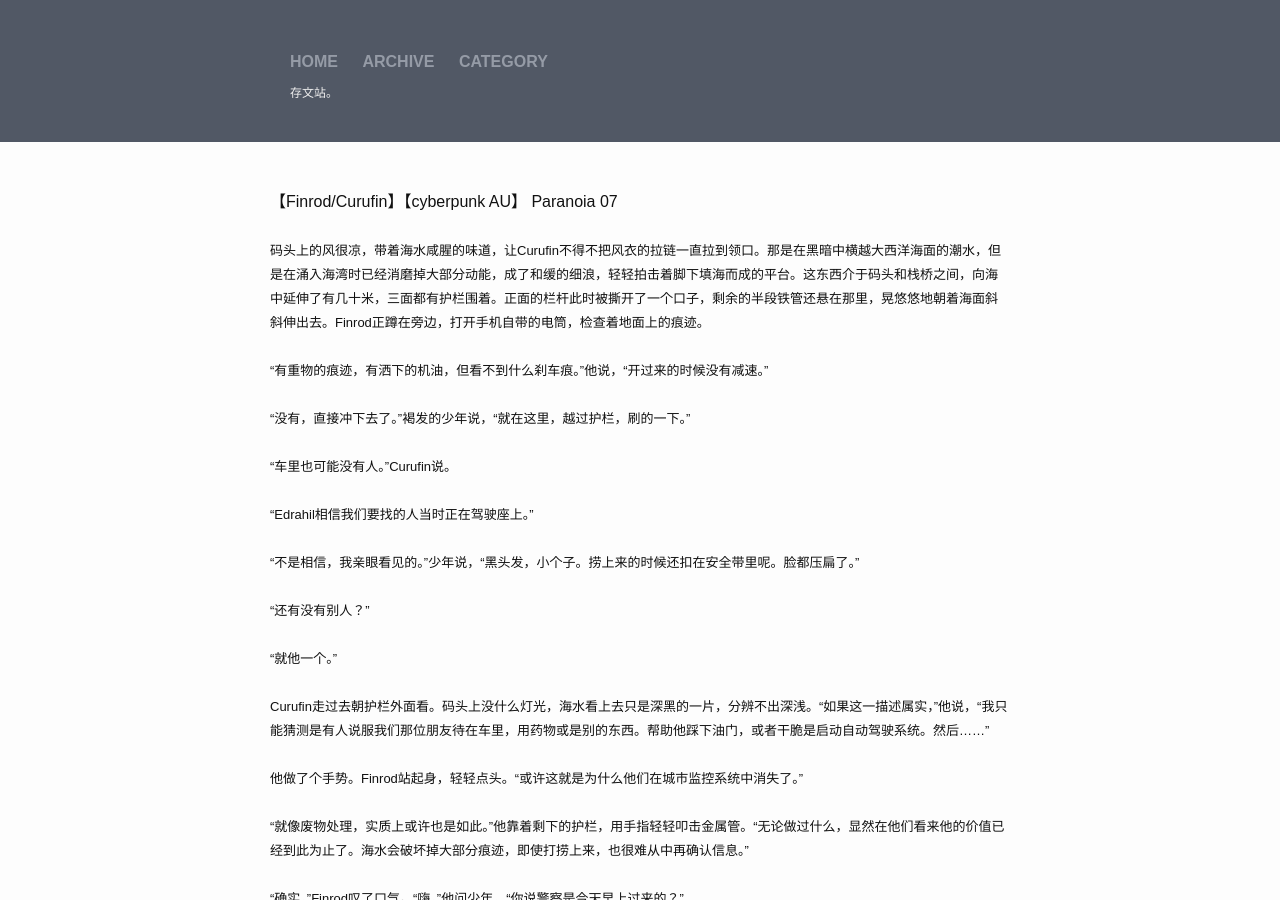
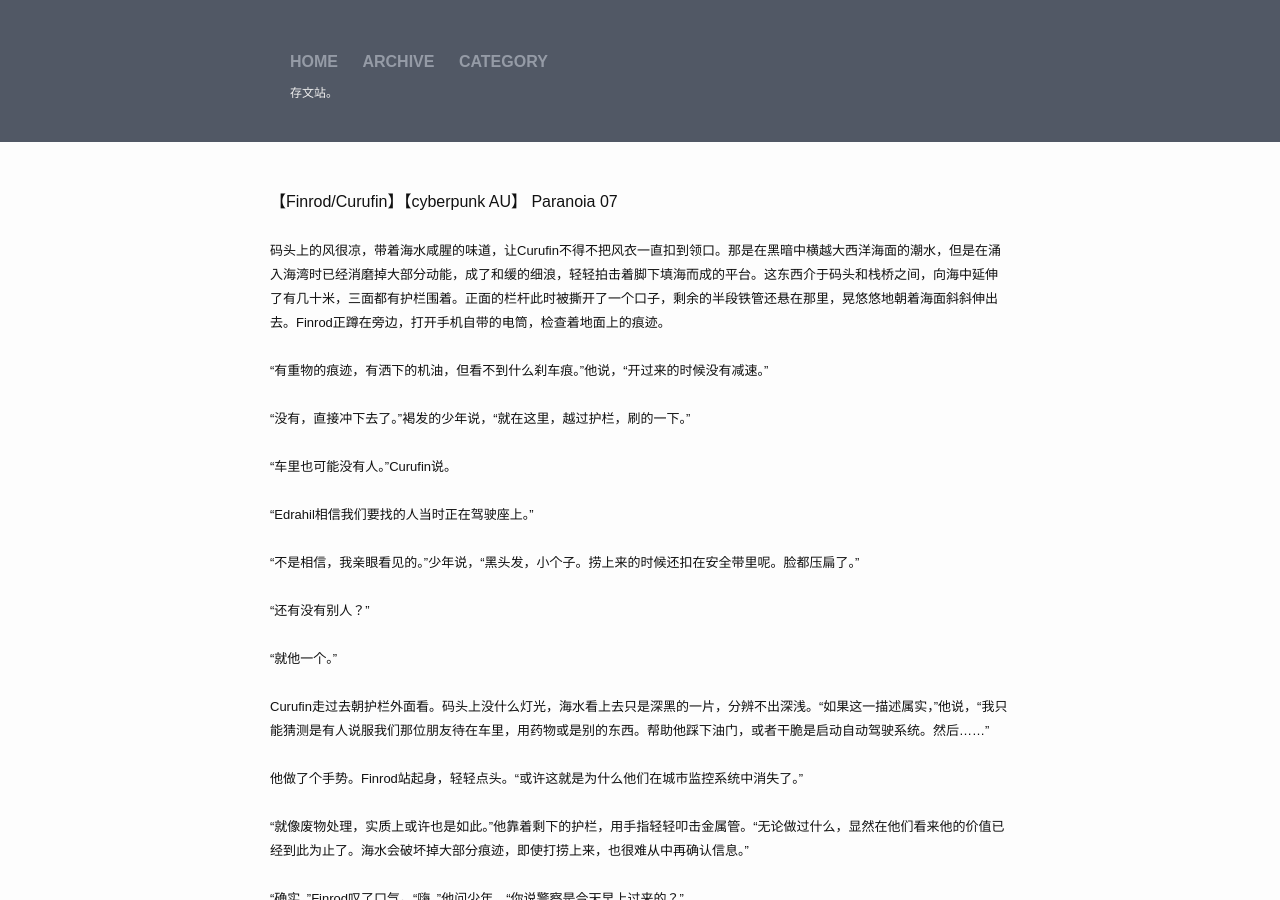
Before and after one commit to greylantern/greylantern.github.io, a Jekyll site: the page built from _posts/2015-12-21-【Finrod:Curufin】【cyberpunk AU】 Paranoia 07.html, in a window 1280 px wide and 900 px high. Built offline with Jekyll 4.4.1, drawn with Linux system fonts in a browser that asks for light colours.

Commit message:
minor updates

```diff
--- a/_posts/2015-12-21-【Finrod:Curufin】【cyberpunk AU】 Paranoia 07.html
+++ b/_posts/2015-12-21-【Finrod:Curufin】【cyberpunk AU】 Paranoia 07.html
@@ -14,7 +14,7 @@ categories: 精灵宝钻：刷新组
 <font size="2" >
 
 
-码头上的风很凉，带着海水咸腥的味道，让Curufin不得不把风衣的拉链一直拉到领口。那是在黑暗中横越大西洋海面的潮水，但是在涌入海湾时已经消磨掉大部分动能，成了和缓的细浪，轻轻拍击着脚下填海而成的平台。这东西介于码头和栈桥之间，向海中延伸了有几十米，三面都有护栏围着。正面的栏杆此时被撕开了一个口子，剩余的半段铁管还悬在那里，晃悠悠地朝着海面斜斜伸出去。Finrod正蹲在旁边，打开手机自带的电筒，检查着地面上的痕迹。
+码头上的风很凉，带着海水咸腥的味道，让Curufin不得不把风衣一直扣到领口。那是在黑暗中横越大西洋海面的潮水，但是在涌入海湾时已经消磨掉大部分动能，成了和缓的细浪，轻轻拍击着脚下填海而成的平台。这东西介于码头和栈桥之间，向海中延伸了有几十米，三面都有护栏围着。正面的栏杆此时被撕开了一个口子，剩余的半段铁管还悬在那里，晃悠悠地朝着海面斜斜伸出去。Finrod正蹲在旁边，打开手机自带的电筒，检查着地面上的痕迹。
 <br>
 <br>“有重物的痕迹，有洒下的机油，但看不到什么刹车痕。”他说，“开过来的时候没有减速。”
 <br>
--- a/_posts/2015-12-24-【Finrod:Curufin】【cyberpunk AU】 Paranoia 10.html
+++ b/_posts/2015-12-24-【Finrod:Curufin】【cyberpunk AU】 Paranoia 10.html
@@ -43,8 +43,8 @@ categories: 精灵宝钻：刷新组
 <br>Finrod在她面前停下，略略低头致意。“我亲爱的Andreth女士，别来无恙。”
 <br>
 <br>Curufin借着灯光看她，女人穿着一身黑色长裙，戴着软沿的礼帽，卷发从帽沿垂落下来，发梢在她的脸颊旁边轻轻摇晃着。她面前的桌上放着一杯冰水，杯口插着柠檬片，她的一只手放在杯子旁边，指甲修剪得很干净，尾指上带着一枚纤细的银戒。
-<br>
-<br>他发觉自己不大能分辨这个女人的年纪，看面孔她不过二十上下，清秀像映在湖水里一枝早春初绽的花，看衣饰妆容却像是已然成熟盛放的年龄。而她的眼神里却带着一份与外表不符的沧桑，灯光摇曳流转在眼睛里，竟像是显得有些苍老。
+<!-- <br> -->
+<!-- <br>他发觉自己不大能分辨这个女人的年纪，看面孔她不过二十上下，清秀像映在湖水里一枝早春初绽的花，看衣饰妆容却像是已然成熟盛放的年龄。而她的眼神里却带着一份与外表不符的沧桑，灯光摇曳流转在眼睛里，竟像是显得有些苍老。 -->
 <br>
 <br>女人露出一个淡淡的笑容，站起身来，伸出一只戴着丝质长手套的手。Finrod握住她的手指，在手背上轻吻了一下。
 <br>
--- a/_posts/2016-03-24-【Finrod:Curufin】【cyberpunk AU】 Paranoia 19.html
+++ b/_posts/2016-03-24-【Finrod:Curufin】【cyberpunk AU】 Paranoia 19.html
@@ -21,7 +21,7 @@ categories: 精灵宝钻：刷新组
 <br>
 <br>“借你的地方睡了一晚上，做点事也是应该的。”
 <br>
-<br>旁边吐司机发出咔嗒一响，Finrod 转身过去把面包片夹出来，又拿了果酱和黄油，一起端到桌上。大概是刚睡醒的缘故，看着他的背影让 Curufin 一时间有点恍惚，觉得仿佛过去三年的时间并不存在，这还是他们同居的时候，再普通不过的一个早晨。但是当 Finrod开口时，这种感觉就迅速消失了。
+<br>旁边吐司机发出咔嗒一响，Finrod 转身过去把面包片夹出来，又拿了果酱和黄油，一起端到桌上。大概是刚睡醒的缘故，看着他的背影让 Curufin 一时间有点恍惚，觉得仿佛过去三年的时间并不存在，这还是他们交往时候，Finrod 在他家过夜，再普通不过的一个早晨。但是当 Finrod 开口时，这种感觉就迅速消失了。
 <br>
 <br>“我在想如今的处境不大乐观。”他说，“按照 Ilúvatar 系统的预测，我们只剩下大概三天时间。但他们每一步都像是走在我们前面，Boldog 死了，Thuringwethil 是最可能告诉我们什么的，但是她也死了。我们手上已经没有多少可抓的线。”
 <br>
```
Also changed, not shown: other parts of _posts/2015-12-21-【Finrod:Curufin】【cyberpunk AU】 Paranoia 07.html (+1 -1 lines), other parts of _posts/2016-03-24-【Finrod:Curufin】【cyberpunk AU】 Paranoia 19.html (+1 -1 lines), _posts/2015-12-20-【Finrod:Curufin】【cyberpunk AU】 Paranoia 06.html (+8 -7 lines).
